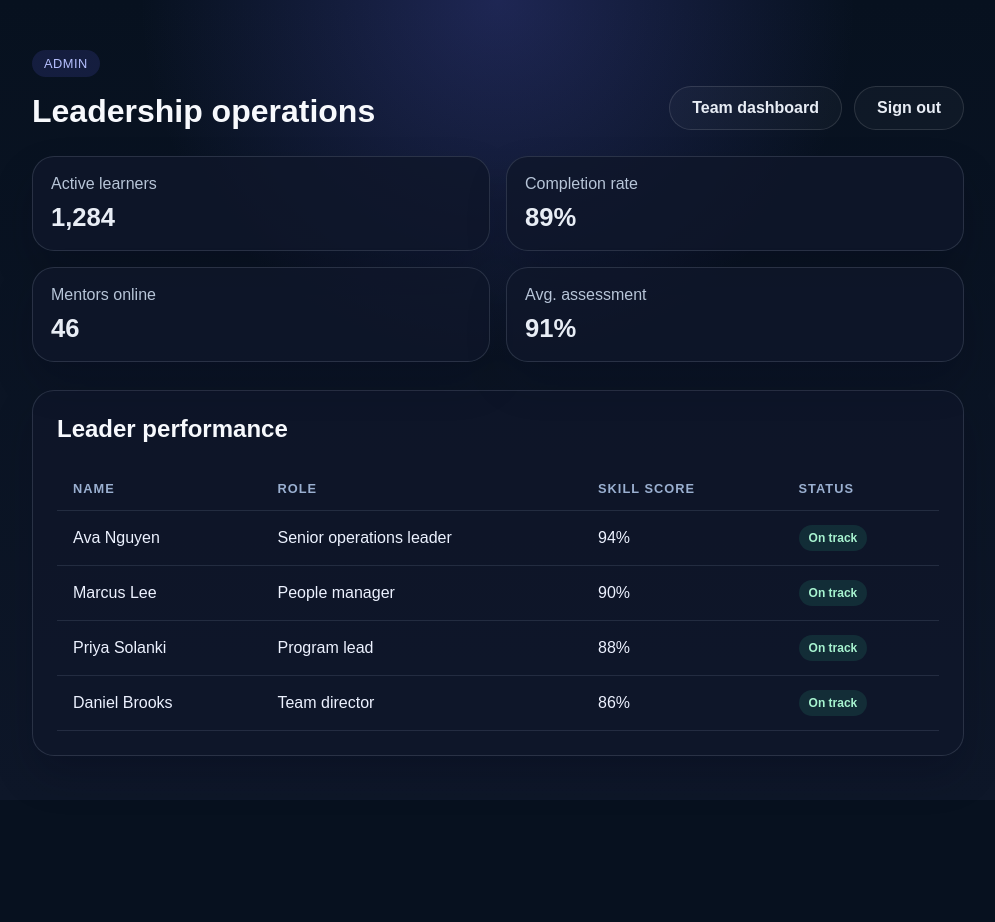
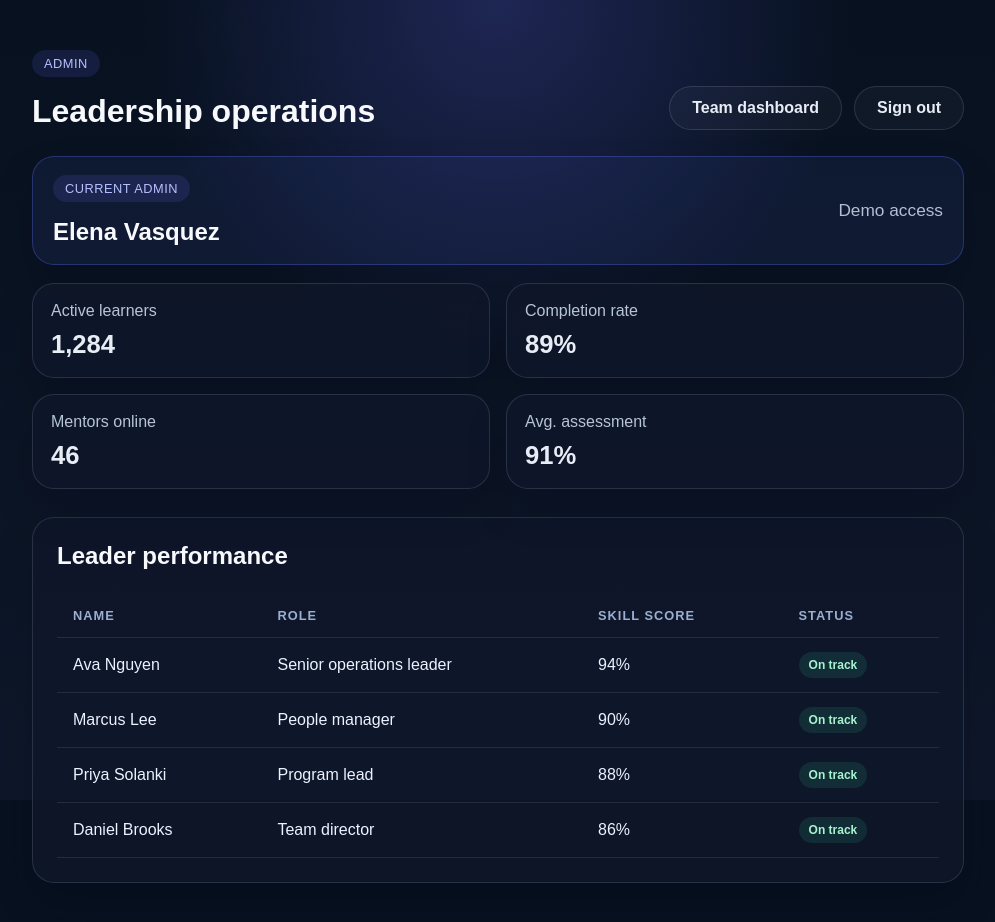
Before and after one commit to bechipasha-blip/leadership-academy, a Next.js app: page /admin in a window 1280 px wide. Shown: the top 922 px of the page, without its empty margins (142-1137 px from the left). Before the commit the page ends 836 px from the top, so only its background shows below. Built offline with nearby package versions, Linux system fonts and the light colour scheme.

Commit message:
Finalize demo role-based auth flow across dashboard, admin, and session handling for the leadership academy starter app.

```diff
--- a/app/admin/page.tsx
+++ b/app/admin/page.tsx
@@ -1,6 +1,18 @@
+"use client";
+
 import Link from "next/link";
+import { useEffect, useState } from "react";
 
 export default function AdminPage() {
+  const [user, setUser] = useState<{ name?: string; role?: string } | null>(null);
+
+  useEffect(() => {
+    fetch("/api/session")
+      .then((res) => res.json())
+      .then((data) => setUser(data.user ?? null))
+      .catch(() => setUser(null));
+  }, []);
+
   return (
     <main className="page-shell narrow-shell">
       <div className="section-header">
@@ -12,6 +24,14 @@ export default function AdminPage() {
           <Link href="/dashboard" className="secondary-button">Team dashboard</Link>
           <Link href="/login" className="secondary-button">Sign out</Link>
         </div>
+      </div>
+
+      <div className="user-banner admin-banner">
+        <div>
+          <span className="eyebrow">Current admin</span>
+          <h2>{user?.name ?? "Elena Vasquez"}</h2>
+        </div>
+        <p>{user?.role === "admin" ? "Administrator access enabled" : "Demo access"}</p>
       </div>
 
       <div className="stats-grid admin-grid">
--- a/app/api/login/route.ts
+++ b/app/api/login/route.ts
@@ -1,5 +1,5 @@
 import { NextResponse } from "next/server";
-import { isValidDemoLogin } from "@/lib/auth";
+import { getRoleFromEmail, isValidDemoLogin } from "@/lib/auth";
 
 export async function POST(request: Request) {
   const body = await request.json();
@@ -10,15 +10,14 @@ export async function POST(request: Request) {
     return NextResponse.json({ message: "A valid email and password are required." }, { status: 400 });
   }
 
-  const valid = isValidDemoLogin(email, password);
-
-  if (!valid) {
-    return NextResponse.json({ message: "Invalid email or password. Try the demo credentials below." }, { status: 401 });
+  if (!isValidDemoLogin(email, password)) {
+    return NextResponse.json({ message: "Invalid email or password. Try one of the demo credentials below." }, { status: 401 });
   }
 
-  const response = NextResponse.json({ ok: true, user: { email } }, { status: 200 });
+  const role = getRoleFromEmail(email);
+  const response = NextResponse.json({ ok: true, user: { email, role } }, { status: 200 });
 
-  response.cookies.set("leadership_session", "active", {
+  response.cookies.set("leadership_session", role ?? "leader", {
     httpOnly: true,
     sameSite: "lax",
     secure: process.env.NODE_ENV === "production",
--- a/app/globals.css
+++ b/app/globals.css
@@ -77,7 +77,8 @@ input {
 .section-header h1,
 .course-hero h1,
 .content-panel h2,
-.auth-card h1 {
+.auth-card h1,
+.user-banner h2 {
   margin: 0;
   color: #f7f9fd;
 }
@@ -104,7 +105,8 @@ input {
 .course-card p,
 .module-card p,
 .lead-copy,
-.auth-card p {
+.auth-card p,
+.user-banner p {
   color: #b3bfd3;
   line-height: 1.7;
   font-size: 1.08rem;
@@ -153,7 +155,8 @@ input {
 .module-card,
 .stat-box,
 .auth-card,
-.assessment-card {
+.assessment-card,
+.user-banner {
   background: rgba(15, 23, 42, 0.82);
   border: 1px solid rgba(148, 163, 184, 0.2);
   border-radius: 22px;
@@ -250,6 +253,20 @@ input {
   gap: 12px;
   align-items: center;
   flex-wrap: wrap;
+}
+
+.user-banner {
+  display: flex;
+  justify-content: space-between;
+  align-items: center;
+  gap: 16px;
+  padding: 18px 20px;
+  margin-bottom: 18px;
+}
+
+.admin-banner {
+  background: rgba(91, 110, 246, 0.08);
+  border-color: rgba(91, 110, 246, 0.32);
 }
 
 .dashboard-stats {
@@ -484,7 +501,8 @@ th {
 
   .topbar,
   .section-header,
-  .course-hero {
+  .course-hero,
+  .user-banner {
     flex-direction: column;
     align-items: flex-start;
   }
--- a/lib/auth.ts
+++ b/lib/auth.ts
@@ -1,35 +1,55 @@
-export const VALID_USER = {
+export const VALID_USERS = {
+  leader: {
     email: "manager@leadership.academy",
     password: "password123",
     role: "leader",
     name: "Jordan Kim",
-};
-
-export const VALID_ADMIN = {
+  },
+  admin: {
     email: "admin@leadership.academy",
     password: "Password123!",
     role: "admin",
     name: "Elena Vasquez",
-};
+  },
+} as const;
 
 export function isValidDemoLogin(email: string, password: string) {
   const normalizedEmail = email.trim().toLowerCase();
   const normalizedPassword = password.trim();
 
   return (
-    (normalizedEmail === VALID_USER.email && normalizedPassword === VALID_USER.password) ||
-    (normalizedEmail === VALID_ADMIN.email && normalizedPassword === VALID_ADMIN.password)
+    (normalizedEmail === VALID_USERS.leader.email && normalizedPassword === VALID_USERS.leader.password) ||
+    (normalizedEmail === VALID_USERS.admin.email && normalizedPassword === VALID_USERS.admin.password)
   );
 }
 
 export function getUserFromSessionValue(value?: string | null) {
-  if (value !== "active") {
+  if (!value) return null;
+
+  const user = Object.values(VALID_USERS).find((entry) => entry.role === value);
+  if (user) {
+    return {
+      name: user.name,
+      email: user.email,
+      role: user.role,
+    };
+  }
+
+  if (value === "active") {
+    return {
+      name: VALID_USERS.leader.name,
+      email: VALID_USERS.leader.email,
+      role: VALID_USERS.leader.role,
+    };
+  }
+
   return null;
 }
 
-  return {
-    name: VALID_USER.name,
-    email: VALID_USER.email,
-    role: VALID_USER.role,
-  };
+export function getRoleFromEmail(email: string) {
+  const normalized = email.trim().toLowerCase();
+
+  if (normalized === VALID_USERS.admin.email) return VALID_USERS.admin.role;
+  if (normalized === VALID_USERS.leader.email) return VALID_USERS.leader.role;
+  return null;
 }
```
Also changed, not shown: app/dashboard/page.tsx (+30 -6 lines), middleware.ts (+9 -3 lines). Lines whose indentation alone changed are shown as unchanged.
